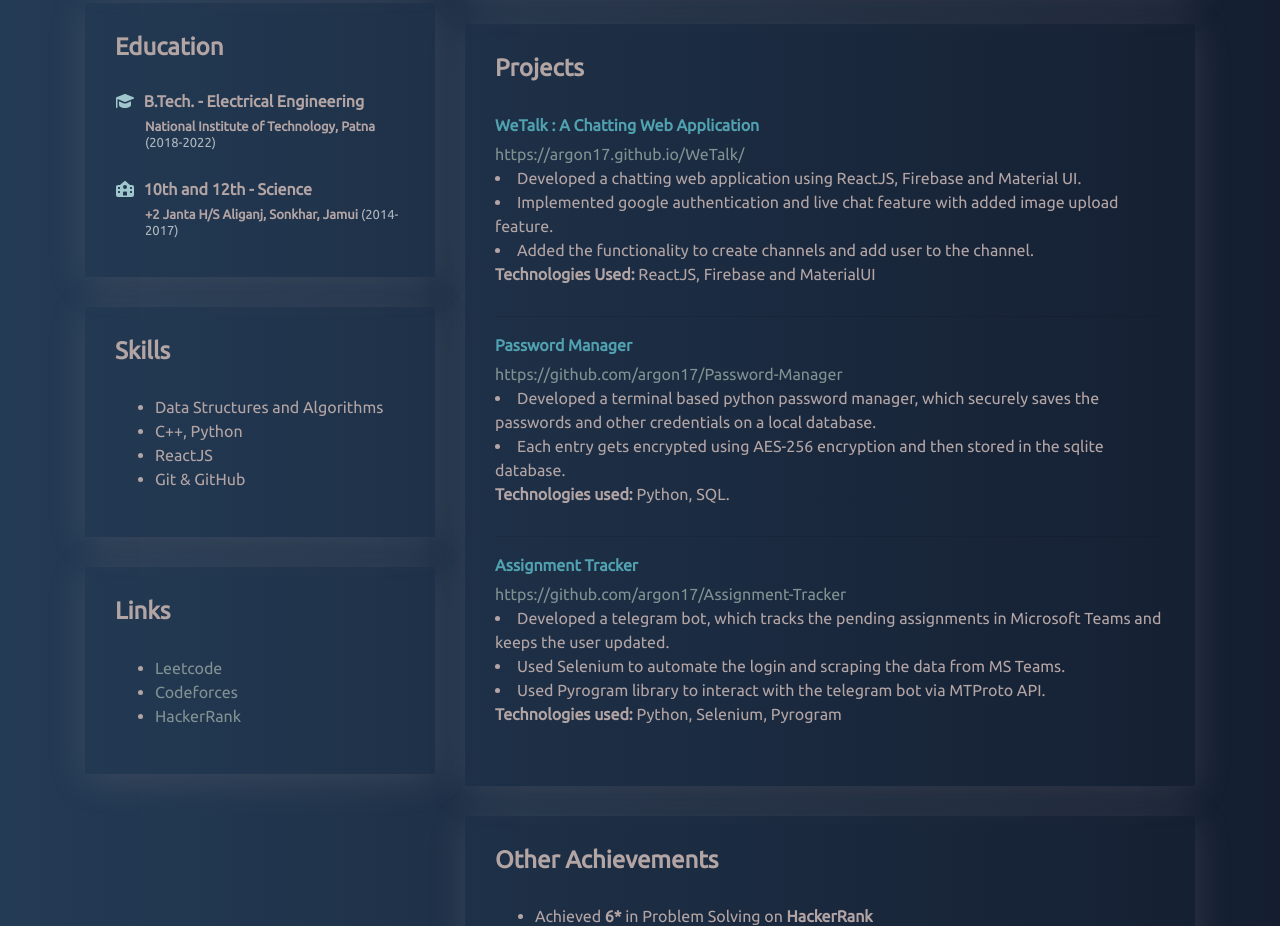
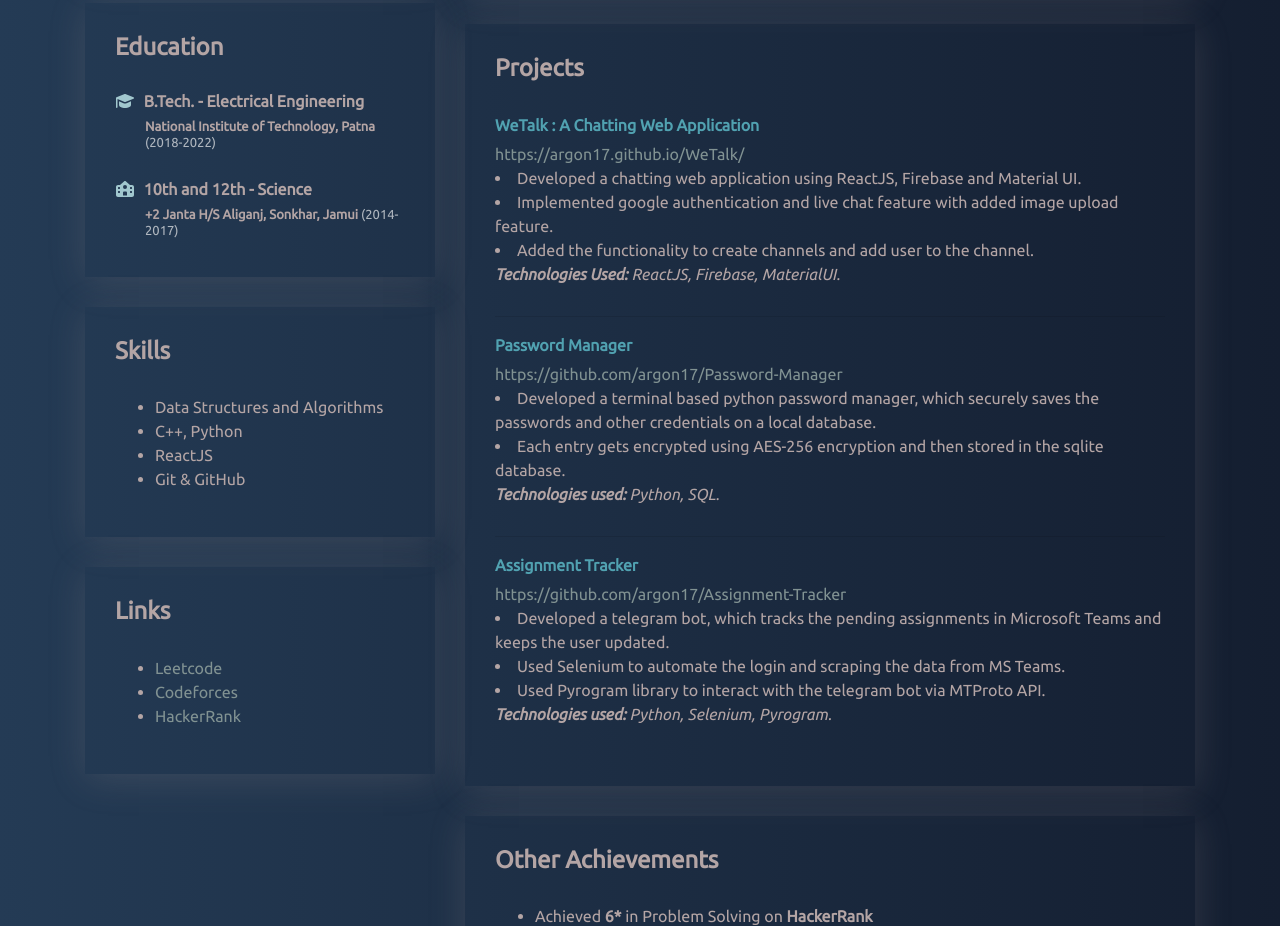
Before and after one commit to argon17/argon17.github.io, a plain HTML site: page index.html in a window 1280 px wide. Shown: the part 519-1445 px from the top of the page. Drawn offline with nearby package versions, Linux system fonts and the light colour scheme.

Commit message:
fixed ui

```diff
--- a/index.html
+++ b/index.html
@@ -136,7 +136,7 @@
                                     <li>Developed a chatting web application using ReactJS, Firebase and Material UI.</li>
                                     <li>Implemented google authentication and live chat feature with added image upload feature.</li>
                                     <li>Added the functionality to create channels and add user to the channel.</li>
-                                    <strong>Technologies Used:</strong> ReactJS, Firebase and MaterialUI
+                                    <i><strong>Technologies Used:</strong> ReactJS, Firebase, MaterialUI.</i>
                                 </div>
                                 <hr>
 
@@ -145,7 +145,7 @@
                                     <a href="https://github.com/argon17/Password-Manager" target="_blank">https://github.com/argon17/Password-Manager</a>
                                     <li>Developed a terminal based python password manager, which securely saves the passwords and other credentials on a local database.</li>
                                     <li>Each entry gets encrypted using AES-256 encryption  and then stored in the sqlite database.</li>
-                                    <strong>Technologies used:</strong> Python, SQL.
+                                    <i><strong>Technologies used:</strong> Python, SQL.</i>
                                 </div>
                                 <hr>
 
@@ -155,7 +155,7 @@
                                     <li>Developed a telegram bot, which tracks the pending assignments in Microsoft Teams and keeps the user updated.</li>
                                     <li>Used Selenium to automate the login and scraping the data from MS Teams.</li>
                                     <li>Used Pyrogram library to interact with the telegram bot via MTProto API.</li>
-                                    <strong>Technologies used:</strong> Python, Selenium, Pyrogram
+                                    <i><strong>Technologies used:</strong> Python, Selenium, Pyrogram.</i>
                                 </div>
                             </div><!--//content-->
                         </div><!--//section-inner-->
```
